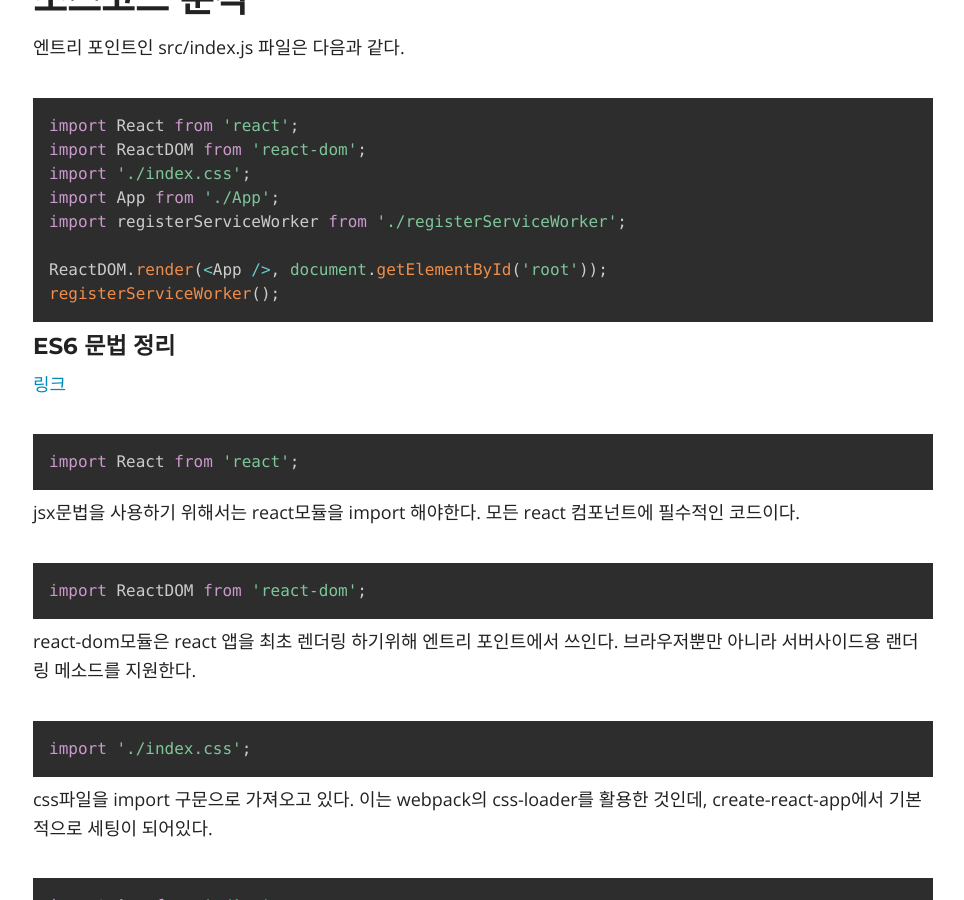
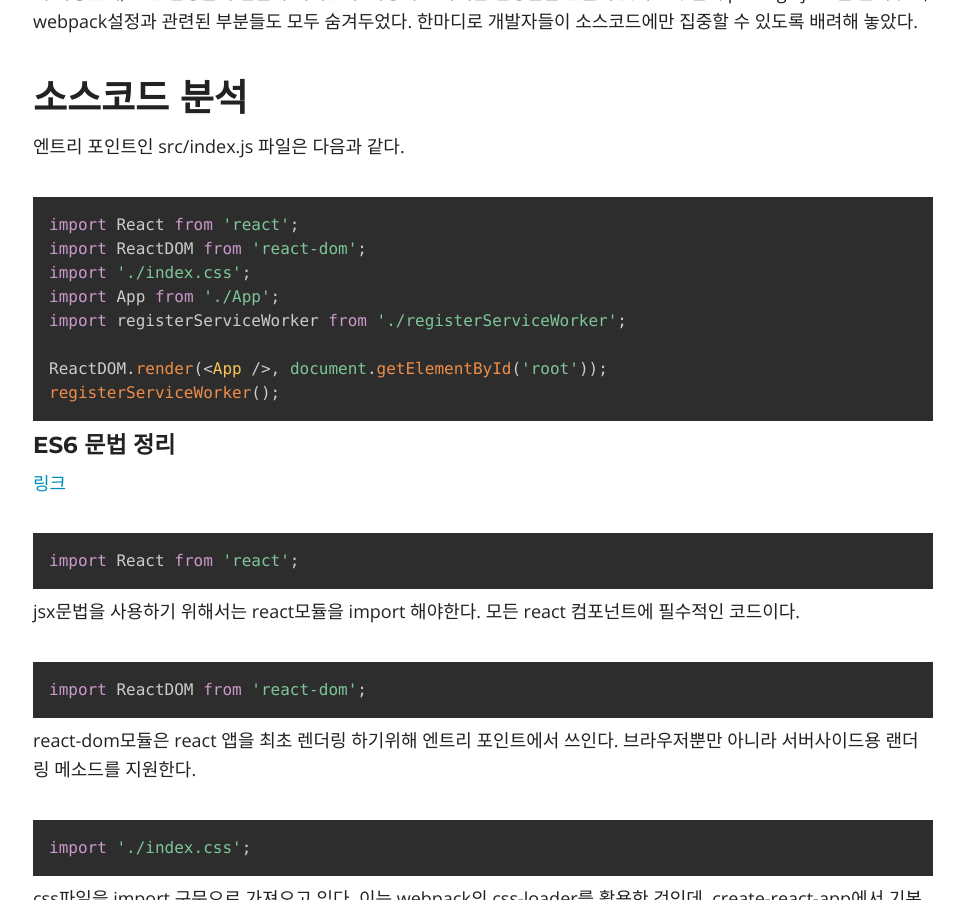
Before and after one commit to Seongmun-Hong/Seongmun-Hong.github.io, a Jekyll site: the page built from _posts/2019-05-10-create-react-app.md, in a window 1280 px wide and 900 px high, scrolled down 2240 px. Shown: the whole window, without its empty margins (157-1121 px from the left). Built offline with Jekyll 4.4.1, drawn with Linux system fonts in a browser that asks for light colours; nearby versions of some CDN libraries; library files that are not in the unit come from our copies; comment, search, counter and statistics services are not loaded.

Commit message:
fix :  - config 파일 오류 수정  - code block 수정

````diff
--- a/_config.yml
+++ b/_config.yml
@@ -57,11 +57,11 @@
 # Disqus
 disqus_shortname: seongmun-hong
 
-highlighter: none
+highlighter: rouge
 
 kramdown:
-  syntax_highlighter_opts:
-    disable : true
+  # syntax_highlighter_opts:
+  #   disable : true
   # input: GFM
   # syntax_hightlighter: rouge
   # auto_ids: true
--- a/_posts/2019-05-10-create-react-app.md
+++ b/_posts/2019-05-10-create-react-app.md
@@ -86,7 +86,7 @@
 
 엔트리 포인트인 src/index.js 파일은 다음과 같다.
 
-```javascript
+```jsx
 import React from 'react';
 import ReactDOM from 'react-dom';
 import './index.css';
@@ -100,31 +100,31 @@
 #### ES6 문법 정리
 [링크](https://itstory.tk/entry/JavaScript-ES6-%EB%AC%B8%EB%B2%95-%EC%A0%95%EB%A6%AC)
 
-```javascript
+```jsx
 import React from 'react';
 ```
 
 jsx문법을 사용하기 위해서는 react모듈을 import 해야한다. 모든 react 컴포넌트에 필수적인 코드이다.
 
-```javascript
+```jsx
 import ReactDOM from 'react-dom';
 ```
 
 react-dom모듈은 react 앱을 최초 렌더링 하기위해 엔트리 포인트에서 쓰인다. 브라우저뿐만 아니라 서버사이드용 랜더링 메소드를 지원한다.
 
-```javascript
+```jsx
 import './index.css';
 ```
 
 css파일을 import 구문으로 가져오고 있다. 이는 webpack의 css-loader를 활용한 것인데, create-react-app에서 기본적으로 세팅이 되어있다.
 
-```javascript
+```jsx
 import App from './App';
 ```
 
 App이라는 React 컴포넌트를 가져오는 코드이다.
 
-```javascript
+```jsx
 import registerServiceWorker from './registerServiceWorker';
 ```
 service worker란 네트웍이 느리거나 오프라인인 상태에서도 온라인 인것 처럼 리소스들을 캐싱해서 보여주는 모듈을 뜻한다. create-react-app에서는 기본으로 구현하여 소스코드에 포함되어있다.
````
Also changed, not shown: _posts/2019-05-08-React.md (+1 -1 lines), _posts/2019-05-09-Component props state.md (+2 -2 lines), _posts/2019-05-09-React binding.md (+4 -4 lines).
